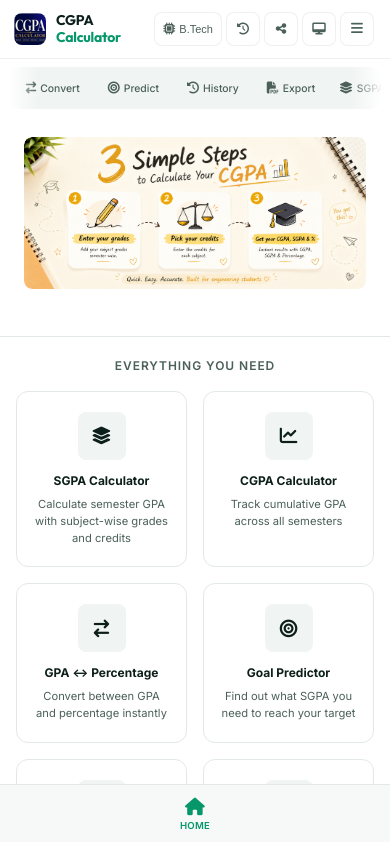
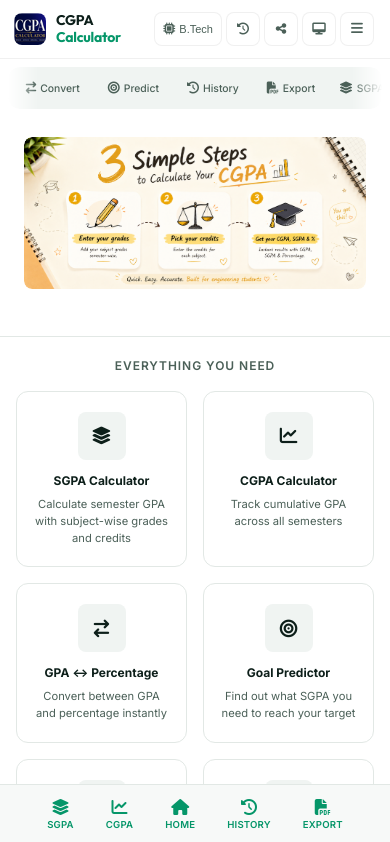
Before and after one commit to Varun79-python/cgpa-calculator, a Next.js app in the folder cgpa-calculator/: page / in a window 390 px wide. Shown: the top 842 px of the page. Built offline with nearby package versions, Linux system fonts and the light colour scheme.

Commit message:
show all elements everywhere: BottomNav, share button, download page, drawer links - no TWA hiding

```diff
--- a/cgpa-calculator/components/Mobile/BottomNav.tsx
+++ b/cgpa-calculator/components/Mobile/BottomNav.tsx
@@ -1,18 +1,30 @@
 import { useRouter } from 'next/router';
+
+const NAV_ITEMS = [
+  { path: '/calculator/sgpa', icon: 'fa-solid fa-layer-group', label: 'SGPA' },
+  { path: '/calculator/cgpa', icon: 'fa-solid fa-chart-line', label: 'CGPA' },
+  { path: '/', icon: 'fa-solid fa-house', label: 'Home' },
+  { path: '/history', icon: 'fa-solid fa-clock-rotate-left', label: 'History' },
+  { path: '/export', icon: 'fa-solid fa-file-pdf', label: 'Export' },
+];
 
 export default function BottomNav() {
   const router = useRouter();
+  const currentPath = router.pathname;
 
   return (
     <nav className="mobile-bottom-nav">
-      <button
-        className="bottom-nav-item"
-        onClick={() => router.push('/')}
-        aria-label="Go to home"
-      >
-        <i className="fa-solid fa-house" style={{ fontSize: '1.1rem' }} />
-        <span className="bottom-nav-label">Home</span>
-      </button>
+      {NAV_ITEMS.map((item) => (
+        <button
+          key={item.path}
+          className={`bottom-nav-item ${currentPath === item.path ? 'active' : ''}`}
+          onClick={() => router.push(item.path)}
+          aria-label={item.label}
+        >
+          <i className={item.icon} style={{ fontSize: '1rem' }} />
+          <span className="bottom-nav-label">{item.label}</span>
+        </button>
+      ))}
     </nav>
   );
 }
--- a/cgpa-calculator/components/Mobile/Header.tsx
+++ b/cgpa-calculator/components/Mobile/Header.tsx
@@ -4,7 +4,6 @@ import { useDegreeStore, useHistoryStore } from '@/store/useStore';
 import { DEGREE_CONFIG } from '@/config/constants';
 import ThemeToggle from '@/components/Shared/ThemeToggle';
 import DegreeSwitcher from '@/components/Shared/DegreeSwitcher';
-import { useIsTWA } from '@/hooks/useIsTWA';
 
 const NAV_GROUPS = [
   {
@@ -38,7 +37,6 @@ export default function MobileHeader() {
   const degree = useDegreeStore(s => s.degree);
   const history = useHistoryStore(s => s.history);
   const label = DEGREE_CONFIG[degree].label;
-  const isTWA = useIsTWA();
   const [drawerOpen, setDrawerOpen] = useState(false);
   const drawerRef = useRef<HTMLDivElement>(null);
   const triggerRef = useRef<HTMLButtonElement>(null);
@@ -102,7 +100,6 @@ export default function MobileHeader() {
               </span>
             )}
           </button>
-          {!isTWA && (
           <button
             className="icon-btn"
             onClick={() => router.push('/download')}
@@ -111,7 +108,6 @@ export default function MobileHeader() {
           >
             <i className="fa-solid fa-share-nodes" />
           </button>
-          )}
           <ThemeToggle />
 
           {/* Hamburger — rightmost */}
@@ -202,11 +198,7 @@ export default function MobileHeader() {
 
         {/* Nav groups */}
         <div style={{ flex: 1, overflowY: 'auto', padding: 'var(--sp-3) var(--sp-3)' }}>
-          {NAV_GROUPS.map((group) => {
-            const filteredItems = isTWA
-              ? group.items.filter(item => !('path' in item) || item.path !== '/download').filter(item => !('href' in item))
-              : group.items;
-            return (
+          {NAV_GROUPS.map((group) => (
               <div key={group.label} style={{ marginBottom: 'var(--sp-4)' }}>
                 <div style={{
                   fontSize: '0.6rem',
@@ -220,7 +212,7 @@ export default function MobileHeader() {
                   {group.label}
                 </div>
                 <div style={{ display: 'flex', flexDirection: 'column', gap: '1px' }}>
-                  {filteredItems.map((item) => {
+                  {group.items.map((item) => {
                     const isAccent = 'accent' in item && item.accent;
                     const isExternal = 'href' in item;
                     return (
@@ -262,8 +254,7 @@ export default function MobileHeader() {
                   })}
                 </div>
               </div>
-            );
-          })}
+            ))}
         </div>
 
         {/* Footer */}
--- a/cgpa-calculator/components/Shared/Header.tsx
+++ b/cgpa-calculator/components/Shared/Header.tsx
@@ -3,14 +3,12 @@ import { useDegreeStore, useHistoryStore } from '@/store/useStore';
 import { DEGREE_CONFIG } from '@/config/constants';
 import ThemeToggle from './ThemeToggle';
 import DegreeSwitcher from './DegreeSwitcher';
-import { useIsTWA } from '@/hooks/useIsTWA';
 
 export default function Header() {
   const router = useRouter();
   const degree = useDegreeStore(s => s.degree);
   const history = useHistoryStore(s => s.history);
   const label = DEGREE_CONFIG[degree].label;
-  const isTWA = useIsTWA();
 
   return (
     <header className="app-header">
@@ -47,7 +45,6 @@ export default function Header() {
             </span>
           )}
         </button>
-        {!isTWA && (
         <button
           className="icon-btn"
           onClick={() => router.push('/download')}
@@ -56,7 +53,6 @@ export default function Header() {
         >
           <i className="fa-solid fa-share-nodes" />
         </button>
-        )}
         <ThemeToggle />
       </div>
     </header>
--- a/cgpa-calculator/pages/_app.tsx
+++ b/cgpa-calculator/pages/_app.tsx
@@ -8,7 +8,6 @@ import NetworkStatus from '@/components/Shared/NetworkStatus';
 import ErrorBoundary from '@/components/Shared/ErrorBoundary';
 import { useThemeStore, applyThemeClass } from '@/store/useStore';
 import { useBreakpoint } from '@/hooks/useBreakpoint';
-import { useIsTWA } from '@/hooks/useIsTWA';
 import '@/styles/shared.css';
 import '@/styles/mobile.css';
 import '@/styles/desktop.css';
@@ -20,7 +19,6 @@ export default function App({ Component, pageProps }: AppProps) {
   const [isTransitioning, setIsTransitioning] = useState(false);
   const [displayComponent, setDisplayComponent] = useState(false);
   const { isMobile } = useBreakpoint();
-  const isTWA = useIsTWA();
 
   useEffect(() => {
     const theme = useThemeStore.getState().theme;
@@ -71,7 +69,7 @@ export default function App({ Component, pageProps }: AppProps) {
         <ToastContainer />
         <CommandPalette />
         <NetworkStatus />
-        {isMobile && !isTWA && <BottomNav />}
+        {isMobile && <BottomNav />}
       </div>
     </ErrorBoundary>
   );
```
Also changed, not shown: cgpa-calculator/pages/download.tsx (+1 -13 lines). Lines whose indentation alone changed are shown as unchanged.
